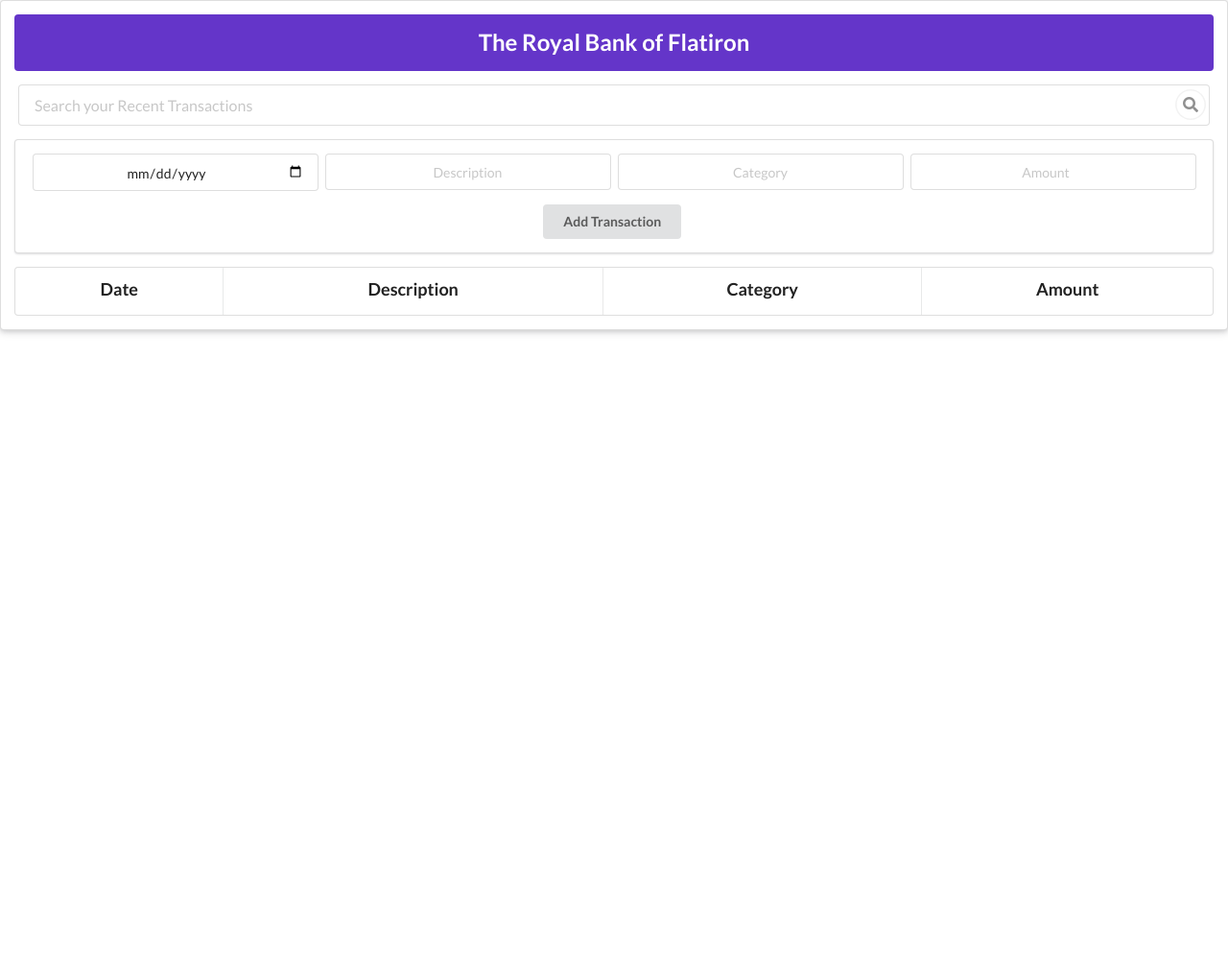
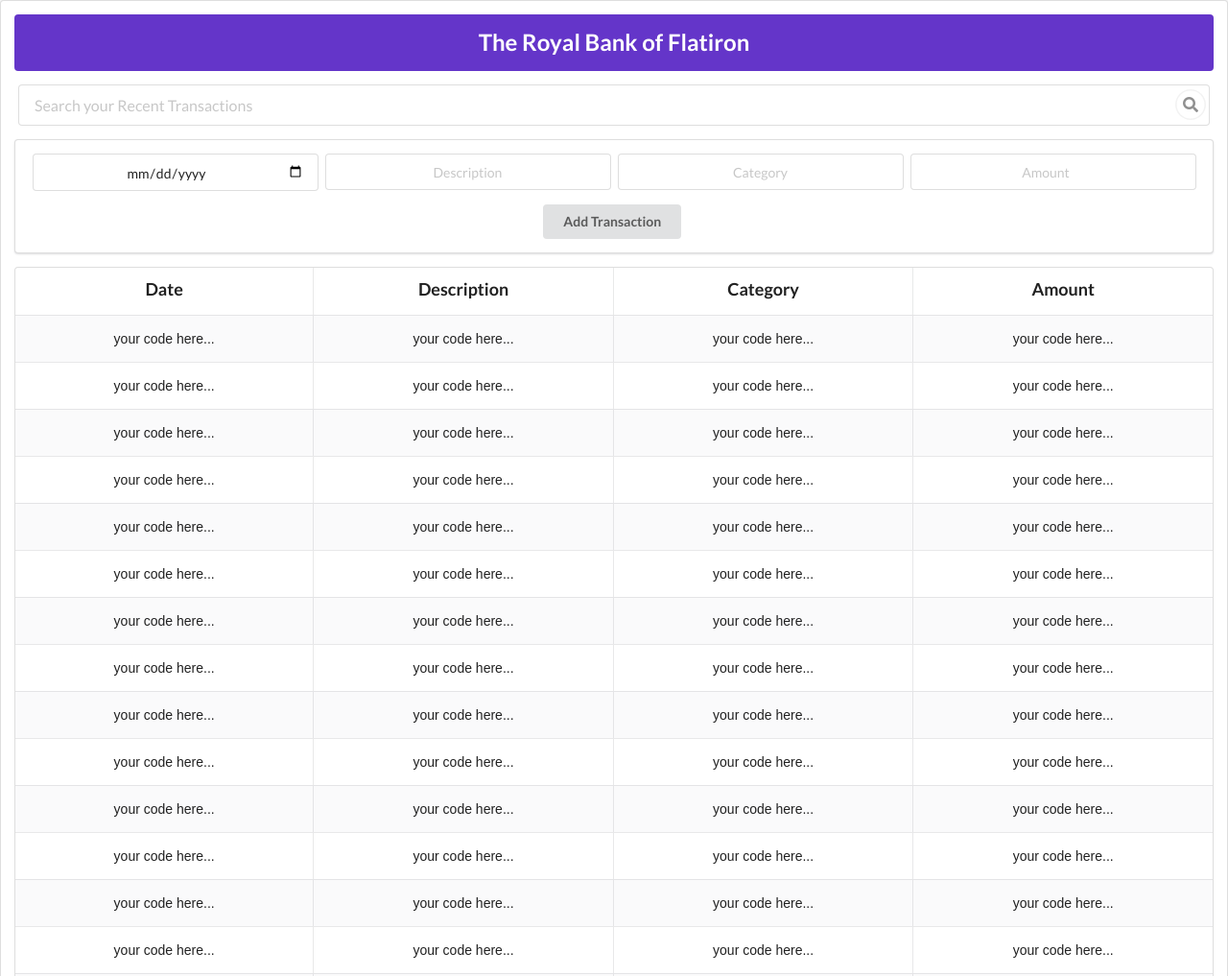
Before and after one commit to Njmwas-Moringa-Class/phase-2-hooks-code-challenge-bank-of-flatiron-Edensel, a React app: page / in a window 1280 px wide. Shown: the top 1017 px of the page at 96% size. Before the commit the page ends 800 px from the top, so only its background shows below. Built offline with nearby package versions, Linux system fonts and the light colour scheme; data requests are answered from the project's data file.

Commit message:
Update the TransactionsList function by making API requests to fetch the transactions and render them in a table format

```diff
--- a/db.json
+++ b/db.json
@@ -83,6 +83,34 @@
       "description": "Venmo, Pay Roommate for Rent",
       "category": "Housing",
       "amount": -975
+    },
+    {
+      "date": "2023-12-07",
+      "description": "wqedefe",
+      "category": "effef",
+      "amount": "20",
+      "id": 15
+    },
+    {
+      "date": "2023-12-15",
+      "description": "Kenya",
+      "category": "Income",
+      "amount": "10.00",
+      "id": 16
+    },
+    {
+      "date": "2023-12-08",
+      "description": "Deno",
+      "category": "Yolo",
+      "amount": "9000",
+      "id": 18
+    },
+    {
+      "date": "2023-12-14",
+      "description": "Welcome to Sigma Group",
+      "category": "Software Engineering",
+      "amount": "2000000",
+      "id": 20
     }
   ]
 }
--- a/src/components/TransactionsList.js
+++ b/src/components/TransactionsList.js
@@ -1,7 +1,15 @@
-import React from "react";
+import React, { useState, useEffect } from "react";
 import Transaction from "./Transaction";
 
 function TransactionsList() {
+  const [transactions, setTransactions] = useState([]);
+
+  useEffect(() => {
+    fetch("http://localhost:8001/transactions")
+      .then((response) => response.json())
+      .then((data) => setTransactions(data));
+  }, []);
+
   return (
     <table className="ui celled striped padded table">
       <tbody>
@@ -20,6 +28,15 @@ function TransactionsList() {
           </th>
         </tr>
         {/* render a list of <Transaction> components here */}
+        {transactions.map((transaction) => (
+          <Transaction
+            key={transaction.id}
+            date={transaction.date}
+            description={transaction.description}
+            category={transaction.category}
+            amount={transaction.amount}
+          />
+        ))}
       </tbody>
     </table>
   );
--- a/src/index.css
+++ b/src/index.css
@@ -25,3 +25,11 @@ body {
   padding: 20px;
   color: white;
 }
+.delete-button {
+  background-color: red; /* Change this color to your desired danger color */
+  color: white;
+  border: none;
+  padding: 8px 16px;
+  border-radius: 4px;
+  cursor: pointer;
+}
```
Also changed, not shown: 3 other files.
